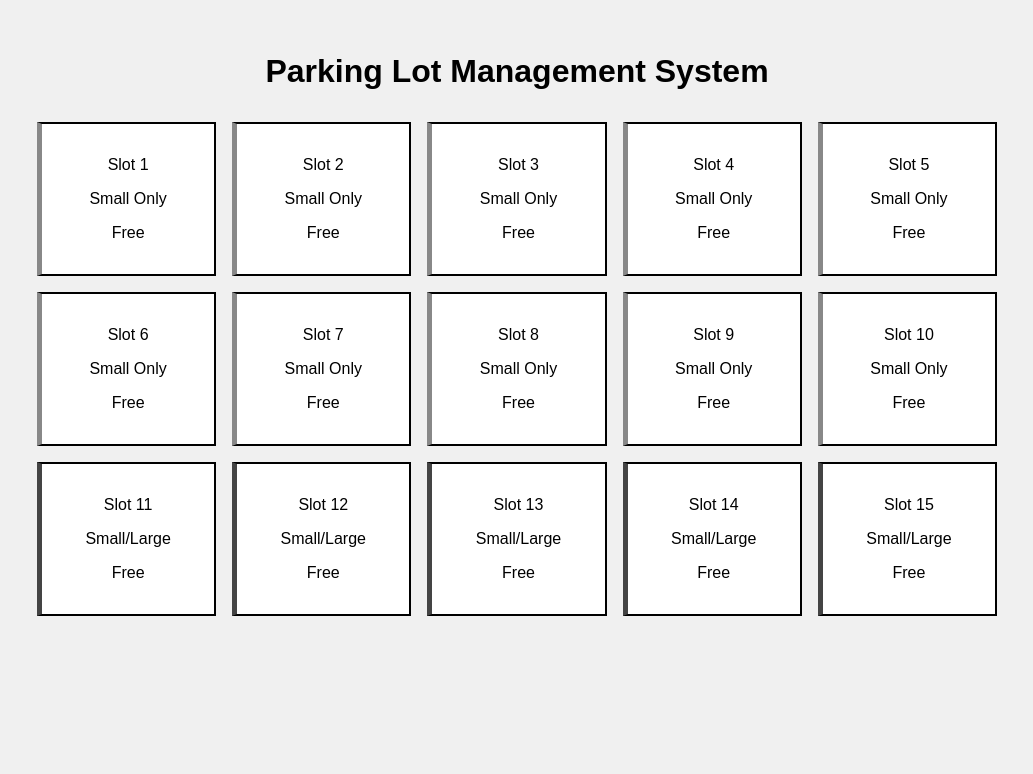
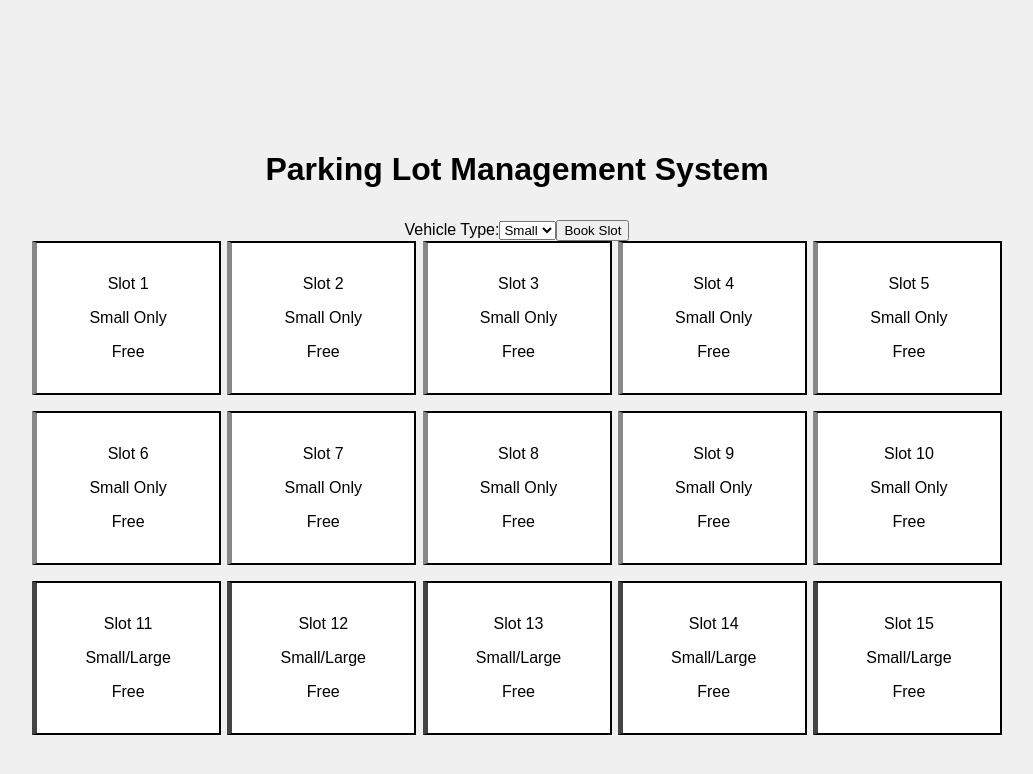
Before and after one commit to Prud3266/parking-lot-system, a Next.js app: page / in a window 1280 px wide. Shown: the top 774 px of the page, without its empty margins (123-1156 px from the left). Built offline with nearby package versions, Linux system fonts and the light colour scheme.

Commit message:
Drop Downs and Booking Button

```diff
--- a/src/app/globals.css
+++ b/src/app/globals.css
@@ -3,11 +3,19 @@ body {
   margin: 0;
   padding: 2rem;
   background-color: #f0f0f0;
+  display: flex;
+  flex-direction: column;
+  align-items: center;
+  justify-content: center;
+  min-height: 100vh;
 }
 
 .container {
+  width: 100%;
   max-width: 960px;
-  margin: 0 auto;
+  display: flex;
+  flex-direction: column;
+  align-items: center;
 }
 
 h1 {
@@ -19,9 +27,13 @@ h1 {
   display: grid;
   grid-template-columns: repeat(5, 1fr);
   gap: 1rem;
+  justify-items: center;
+  width: 100%;
 }
 
 .slot {
+  width: 100%;
+  max-width: 150px;
   border: 2px solid #000;
   padding: 1rem;
   text-align: center;
--- a/src/app/page.js
+++ b/src/app/page.js
@@ -5,37 +5,77 @@ import { useState } from 'react';
 const TOTAL_SLOTS = 15;
 
 export default function HomePage() {
+  const [vehicleType, setVehicleType] = useState('small');
   const [slots, setSlots] = useState(
     Array.from({ length: TOTAL_SLOTS }, (_, i) => ({
       id: i + 1,
       type: i < 10 ? 'small' : 'both',
-      isBooked: false
+      isBooked: false,
+      vehicleType: null,
+      startTime: null
     }))
   );
 
-  const handleSlotClick = (id) => {
-    setSlots((prevSlots) =>
-      prevSlots.map((slot) =>
-        slot.id === id
-          ? { ...slot, isBooked: !slot.isBooked }
-          : slot
-      )
-    );
+  const handleBookSlot = () => {
+    const available = slots.find(slot => {
+      const validType = slot.type === 'both' || (slot.type === 'small' && vehicleType === 'small');
+      return !slot.isBooked && validType;
+    });
+
+    if (!available) return alert('No available slot for this vehicle type');
+
+    setSlots(prev => prev.map(slot =>
+      slot.id === available.id
+        ? { ...slot, isBooked: true, vehicleType, startTime: Date.now() }
+        : slot
+    ));
+  };
+
+  const handleExit = (id) => {
+    const now = Date.now();
+    const slot = slots.find(s => s.id === id);
+    if (!slot || !slot.startTime) return;
+
+    const minutes = Math.floor((now - slot.startTime) / 60000);
+    const base = slot.id <= 10 ? 60 : 100;
+    const extra = minutes > 30 ? Math.ceil((minutes - 30) / 60) * 15 : 0;
+    const total = base + extra;
+
+    alert(`Slot ${slot.id} Fee: ₦${total}`);
+
+    setSlots(prev => prev.map(s =>
+      s.id === id
+        ? { ...s, isBooked: false, vehicleType: null, startTime: null }
+        : s
+    ));
   };
 
   return (
     <main className="container">
       <h1>Parking Lot Management System</h1>
+
+      <div className="booking-form">
+        <label htmlFor="vehicle-select">Vehicle Type:</label>
+        <select id="vehicle-select" value={vehicleType} onChange={e => setVehicleType(e.target.value)}>
+          <option value="small">Small</option>
+          <option value="large">Large</option>
+        </select>
+        <button onClick={handleBookSlot}>Book Slot</button>
+      </div>
+
       <div className="grid">
         {slots.map((slot) => (
           <div
             key={slot.id}
             className={`slot ${slot.isBooked ? 'booked' : 'free'} ${slot.type}`}
-            onClick={() => handleSlotClick(slot.id)}
+            onClick={() => slot.isBooked && handleExit(slot.id)}
           >
             <p>Slot {slot.id}</p>
             <p>{slot.type === 'small' ? 'Small Only' : 'Small/Large'}</p>
-            <p>{slot.isBooked ? 'Booked' : 'Free'}</p>
+            <p>{slot.isBooked ? `${slot.vehicleType} - Booked` : 'Free'}</p>
+            {slot.isBooked && slot.startTime && (
+              <p>Since: {new Date(slot.startTime).toLocaleTimeString()}</p>
+            )}
           </div>
         ))}
       </div>
```
